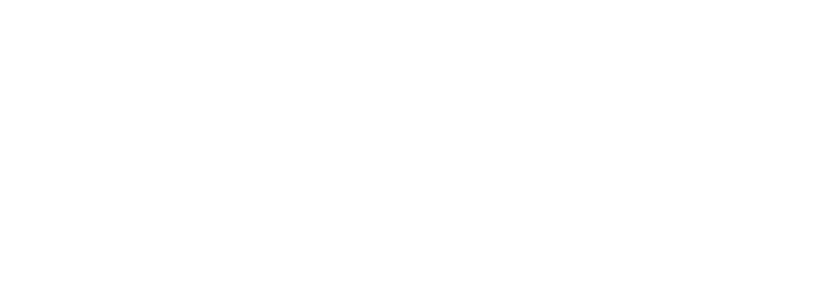
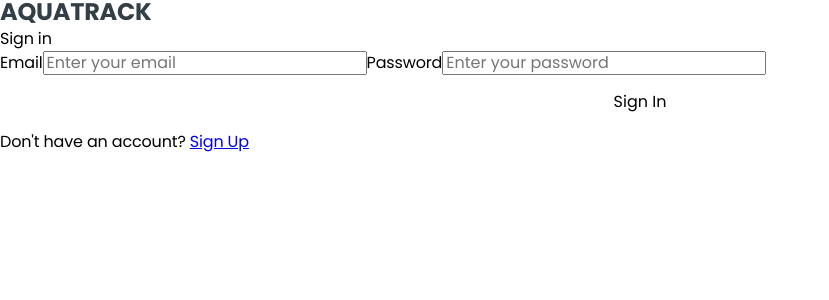
Before and after one commit to IIIMaroIII/AquaBalance-frontend, a React (Vite) app: page /signin in a window 1280 px wide. Shown: the top 300 px of the page, without its empty margins (0-829 px from the left). Built offline with nearby package versions, Linux system fonts and the light colour scheme.

Commit message:
signinForm without logic

```diff
--- a/src/components/Users/SignInForm/SignInForm.jsx
+++ b/src/components/Users/SignInForm/SignInForm.jsx
@@ -1,10 +1,52 @@
 // import css from './signInForm.module.css';
-// import Button from 'src/components/REUSABLE/Button/Button';
-// import Logo from 'src/components/REUSABLE/Logo/Logo';
-// import CustomNavLink from 'src/components/REUSABLE/CustomNavLink/CustomNavLink';
+import Button from 'src/components/REUSABLE/Button/Button';
+import { signIn } from 'src/redux/users/operations';
+import { Formik, Form, Field, ErrorMessage } from 'formik';
+import { useId } from "react";
+import * as Yup from "yup";
+import { useDispatch } from "react-redux";
 
 const SignInForm = () => {
-  return <></>;
+  const emailId = useId();
+  const passwordId = useId();
+  const dispatch = useDispatch();
+
+  const FeedbackSchema = Yup.object().shape({
+    email: Yup
+      .string()
+      .email()
+      .required("Required"),
+    password: Yup
+      .string()
+      .min(8, "Password is too short - should be 8 chars minimum.")
+      .matches(/[a-zA-Z]/, 'Password can only contain Latin letters.')
+      .required("Required")
+  })
+
+  return (
+    <Formik initialValues={{
+        email: "",
+        password: ""
+      }} onSubmit={(values, actions) => {
+        dispatch(signIn(values))
+        actions.resetForm();
+      }}
+      validationSchema={FeedbackSchema}
+      >
+      <Form>
+        <h2>Sign in</h2>
+        <label htmlFor={emailId}>Email</label>
+        <Field type="text" name="email" placeholder="Enter your email" id={emailId}/>
+        <ErrorMessage name="email" component="span"/>
+
+        <label htmlFor={passwordId}>Password</label>
+        <Field type="password" name="password" placeholder="Enter your password" id={passwordId}/>
+        <ErrorMessage name="password" component="span"/>
+
+        <Button type="submit">Sign In</Button>
+      </Form>
+    </Formik>
+)
 };
 
 export default SignInForm;
--- a/src/pages/SignIn/SignInPage.jsx
+++ b/src/pages/SignIn/SignInPage.jsx
@@ -1,11 +1,19 @@
 // import css from './signInPage.module.css';
 import Container from 'src/components/REUSABLE/Container/Container.jsx';
 import SignInForm from 'src/components/Users/SignInForm/SignInForm.jsx';
+import Logo from 'src/components/REUSABLE/Logo/Logo';
+import CustomNavLink from 'src/components/REUSABLE/CustomNavLink/CustomNavLink';
 
 const SignInPage = () => {
   return (
     <Container type="section" addClass={'wrapper'}>
+      <Logo />
       <SignInForm />
+      <div>
+        <p>
+          Don't have an account? <CustomNavLink to="/signup">Sign Up</CustomNavLink>
+        </p>
+      </div>
     </Container>
   );
 };
```
